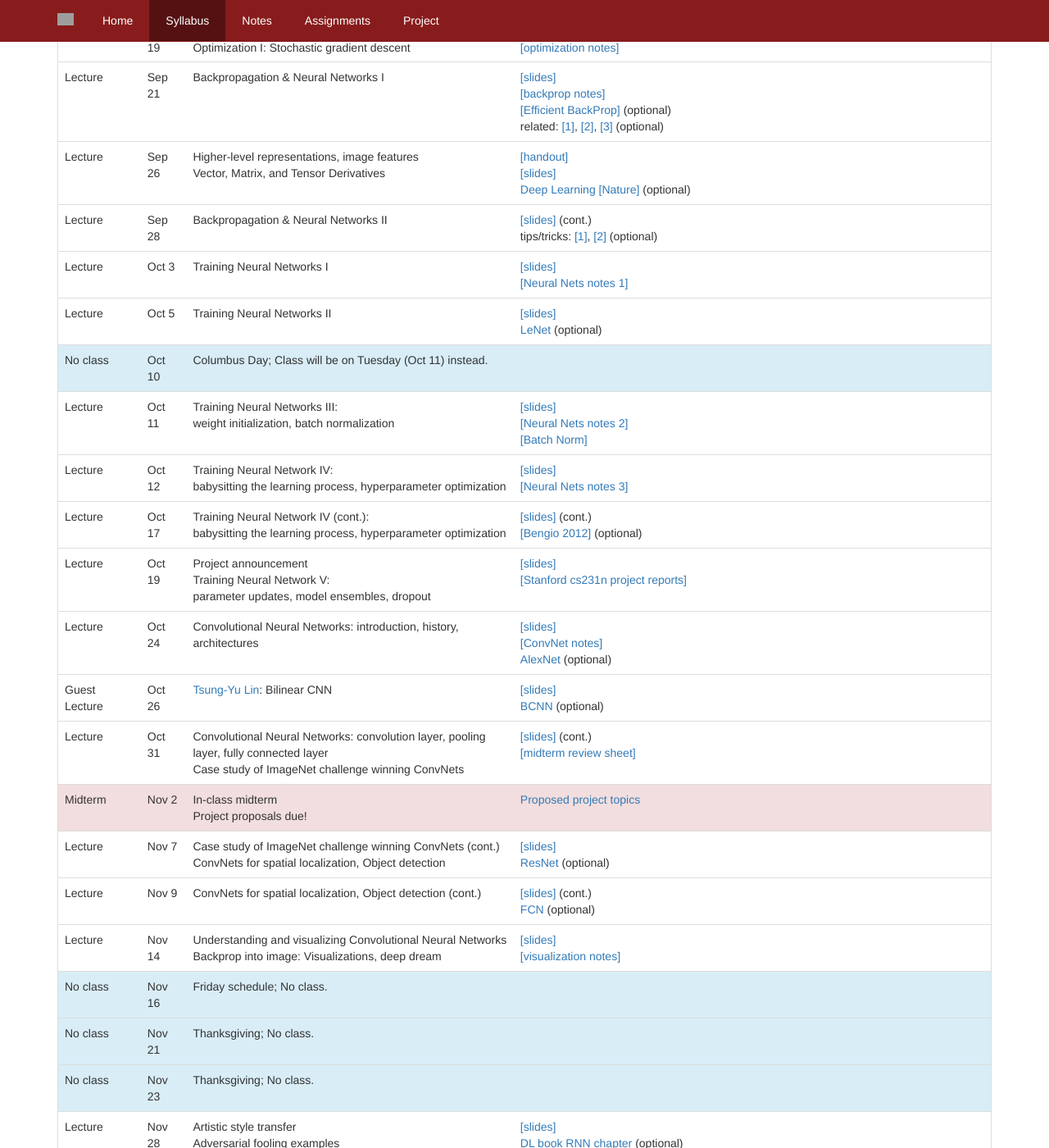
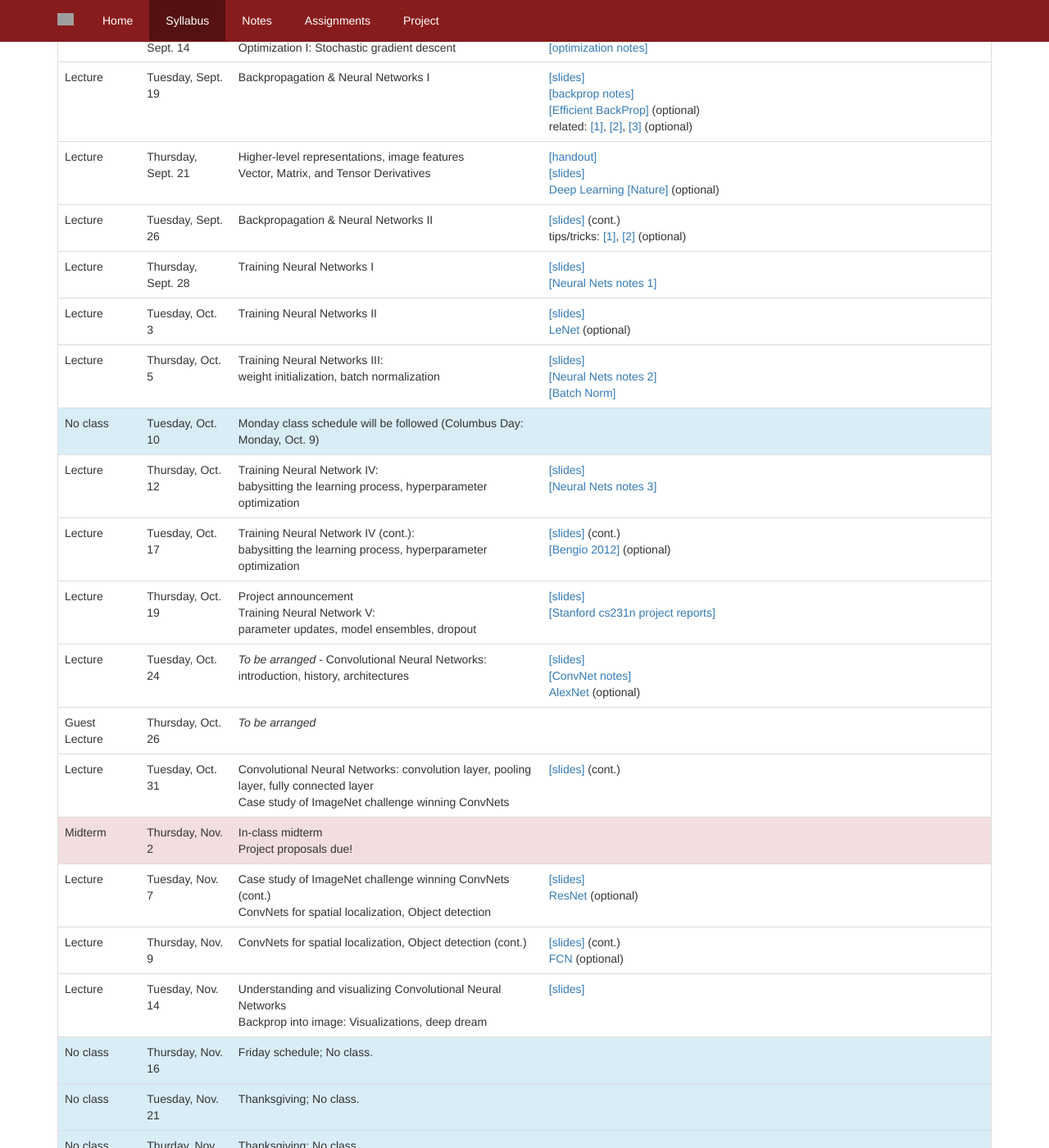
Before and after one commit to compsci682/compsci682.github.io, a Jekyll site: the page syllabus.html, which Jekyll copies as it is, in a window 1280 px wide and 1400 px high, scrolled down 495 px. Shown: the whole window at 82% size. Built offline with Jekyll 4.4.1, drawn with Linux system fonts in a browser that asks for light colours; some of the changed text lies outside the part shown; grey boxes are pictures that could not be loaded.

Commit message:
changed style of lecture date, adding to be arranged, removing link to midterm summary, removing link to old class projects

```diff
--- a/syllabus.html
+++ b/syllabus.html
@@ -84,7 +84,7 @@
   </tr>
   <tr>
     <td>Lecture</td>
-    <td>Sep 7</td>
+    <td>Tuesday, Sept. 5</td>
     <td>Intro to Deep Learning, historical context.</td>
     <td>
 	<a href="https://docs.google.com/presentation/d/1l6VCpuOA1AlJAjZ-6tsGRd-YTojxMaRVPCYI2sWe3Dg/edit?usp=sharing">[slides]</a><br>
@@ -94,7 +94,7 @@
   </tr>
   <tr>
     <td>Lecture</td>
-    <td>Sep 12</td>
+    <td>Thursday, Sept. 7</td>
     <td>Image classification and the data-driven approach <br> k-nearest neighbor <br> Linear classification I</td>
     <td>
     <a href="https://docs.google.com/presentation/d/10vfD1Q9wfZcVUU_uG5uhdnbnk5nocRz__B5AoHxWNlI/edit?usp=sharing">[slides]</a><br>
@@ -104,7 +104,7 @@
   </tr>
   <tr>
     <td>Lecture</td>
-    <td>Sep 14</td>
+    <td>Tuesday, Sept. 12</td>
     <td>
      Linear classification II<br>
     </td>
@@ -115,7 +115,7 @@
   </tr>
   <tr>
     <td>Lecture</td>
-    <td>Sep 19</td>
+    <td>Thursday, Sept. 14</td>
     <td>
         Loss functions<br>
         Optimization I: Stochastic gradient descent
@@ -128,7 +128,7 @@
   <tr>
   <tr>
     <td>Lecture</td>
-    <td>Sep 21</td>
+    <td>Tuesday, Sept. 19</td>
     <td>
         Backpropagation &amp; Neural Networks I
     </td>
@@ -141,7 +141,7 @@
   </tr>
   <tr>
     <td>Lecture</td>
-    <td>Sep 26</td>
+    <td>Thursday, Sept. 21</td>
     <td>
         Higher-level representations, image features<br>
         Vector, Matrix, and Tensor Derivatives
@@ -154,7 +154,7 @@
   </tr>
   <tr>
     <td>Lecture</td>
-    <td>Sep 28</td>
+    <td>Tuesday, Sept. 26</td>
     <td>
         Backpropagation &amp; Neural Networks II
     </td>
@@ -168,7 +168,7 @@
   </tr>
   <tr>
     <td>Lecture</td>
-    <td>Oct 3</td>
+    <td>Thursday, Sept. 28</td>
     <td>
         Training Neural Networks I
     </td>
@@ -179,7 +179,7 @@
   </tr>
   <tr>
     <td>Lecture</td>
-    <td>Oct 5</td>
+    <td>Tuesday, Oct. 3</td>
     <td>
         Training Neural Networks II
     </td>
@@ -188,15 +188,9 @@
       <a href="http://yann.lecun.com/exdb/publis/pdf/lecun-98.pdf">LeNet</a> (optional)
     </td>
   </tr>
-  <tr class="info">
-    <td>No class</td>
-    <td>Oct 10</td>
-    <td>Columbus Day; Class will be on Tuesday (Oct 11) instead.</td>
-    <td></td>
-  </tr>
-  <tr>
+ <tr>
     <td>Lecture</td>
-    <td>Oct 11</td>
+    <td>Thursday, Oct. 5</td>
     <td>
         Training Neural Networks III: <br>
         weight initialization, batch normalization
@@ -207,9 +201,15 @@
         <a href="https://arxiv.org/abs/1502.03167">[Batch Norm]</a><br>
     </td>
   </tr>
+  <tr class="info">
+    <td>No class</td>
+    <td>Tuesday, Oct. 10</td>
+    <td>Monday class schedule will be followed (Columbus Day: Monday, Oct. 9)</td>
+    <td></td>
+  </tr>
   <tr>
     <td>Lecture</td>
-    <td>Oct 12</td>
+    <td>Thursday, Oct. 12</td>
     <td>
         Training Neural Network IV: <br>
         babysitting the learning process, hyperparameter optimization
@@ -221,7 +221,7 @@
   </tr>
   <tr>
     <td>Lecture</td>
-    <td>Oct 17</td>
+    <td>Tuesday, Oct. 17</td>
     <td>
         Training Neural Network IV (cont.): <br>
         babysitting the learning process, hyperparameter optimization
@@ -233,7 +233,7 @@
   </tr>
   <tr>
     <td>Lecture</td>
-    <td>Oct 19</td>
+    <td>Thursday, Oct. 19</td>
     <td>
         Project announcement <br>
         Training Neural Network V: <br>
@@ -246,9 +246,9 @@
   </tr>
   <tr>
     <td>Lecture</td>
-    <td>Oct 24</td>
+    <td>Tuesday, Oct. 24</td>
     <td>
-      Convolutional Neural Networks: introduction, history, architectures
+      <i>To be arranged</i> - Convolutional Neural Networks: introduction, history, architectures
     </td>
     <td>
         <a href="https://docs.google.com/presentation/d/1mijEyEIKPj8rhfb_CLLs45ZAVGzx_c-7mMiDynCiSE4/edit?usp=sharing">[slides]</a><br>
@@ -258,40 +258,39 @@
   </tr>
   <tr>
     <td>Guest Lecture</td>
-    <td>Oct 26</td>
-    <td> <a href="https://people.cs.umass.edu/~tsungyulin/">Tsung-Yu Lin</a>: Bilinear CNN
+    <td>Thursday, Oct. 26</td>
+    <td> <i>To be arranged</i>
     </td>
     <td>
-        <a href="https://drive.google.com/file/d/0B-0OtUj_Gj7nOHVNSjJ3OVFCdUU/view?usp=sharing">[slides]</a><br>
-        <a href="https://arxiv.org/abs/1504.07889">BCNN</a> (optional)
+
     </td>
   </tr>
   <tr>
     <td>Lecture</td>
-    <td>Oct 31</td>
+    <td>Tuesday, Oct. 31</td>
     <td>
         Convolutional Neural Networks: convolution layer, pooling layer, fully connected layer <br>
         Case study of ImageNet challenge winning ConvNets
    </td>
     <td>
         <a href="https://docs.google.com/presentation/d/1mijEyEIKPj8rhfb_CLLs45ZAVGzx_c-7mMiDynCiSE4/edit?usp=sharing">[slides]</a> (cont.)<br>
-        <a href="https://drive.google.com/file/d/0B-0OtUj_Gj7namdSdDZsVXdnLTl6YWlJaTdkODc2eWZMT1Nv/view?usp=sharing">[midterm review sheet]</a>
+        <!--<a href="https://drive.google.com/file/d/0B-0OtUj_Gj7namdSdDZsVXdnLTl6YWlJaTdkODc2eWZMT1Nv/view?usp=sharing">[midterm review sheet]</a>-->
     </td>
   </tr>
   <tr class="danger">
     <td>Midterm</td>
-    <td>Nov 2</td>
+    <td>Thursday, Nov. 2</td>
     <td>
         In-class midterm<br>
         Project proposals due!
     </td>
     <td>
-        <a href="https://docs.google.com/spreadsheets/d/1X8A8FrB0T6zfT6-xekzqrVK3h67jf78mUQUP52ogxKw/edit?usp=sharing">Proposed project topics</a>
+        <!--<a href="https://docs.google.com/spreadsheets/d/1X8A8FrB0T6zfT6-xekzqrVK3h67jf78mUQUP52ogxKw/edit?usp=sharing">Proposed project topics</a>-->
     </td>
   </tr>
   <tr>
     <td>Lecture</td>
-    <td>Nov 7</td>
+    <td>Tuesday, Nov. 7</td>
     <td>
         Case study of ImageNet challenge winning ConvNets (cont.) <br>
         ConvNets for spatial localization, Object detection
@@ -303,7 +302,7 @@
   </tr>
   <tr>
     <td>Lecture</td>
-    <td>Nov 9</td>
+    <td>Thursday, Nov. 9</td>
     <td>
       ConvNets for spatial localization, Object detection (cont.)
     </td>
@@ -314,19 +313,19 @@
   </tr>
   <tr>
     <td>Lecture</td>
-    <td>Nov 14</td>
+    <td>Tuesday, Nov. 14</td>
     <td>
       Understanding and visualizing Convolutional Neural Networks<br>
       Backprop into image: Visualizations, deep dream
     </td>
     <td>
         <a href="https://docs.google.com/presentation/d/16VDgX6BwCkJvsJOxKAcjFFbnfWb3A2069gyGOwHWSXY/edit?usp=sharing">[slides]</a><br>
-        <a href="notes/understanding-cnn/">[visualization notes]</a>
+        <!--<a href="notes/understanding-cnn/">[visualization notes]</a> -->
     </td>
   </tr>
   <tr class="info">
     <td>No class</td>
-    <td>Nov 16</td>
+    <td>Thursday, Nov. 16</td>
     <td>
       Friday schedule; No class.
     </td>
@@ -335,7 +334,7 @@
   </tr>
   <tr class="info">
     <td>No class</td>
-    <td>Nov 21</td>
+    <td>Tuesday, Nov. 21</td>
     <td>
       Thanksgiving; No class.
     </td>
@@ -353,7 +352,7 @@
   </tr>
   <tr>
     <td>Lecture</td>
-    <td>Nov 28</td>
+    <td>Tuesday, Nov. 28</td>
     <td>
       Artistic style transfer<br>
       Adversarial fooling examples<br>
@@ -367,7 +366,7 @@
   </tr>
   <tr>
     <td>Lecture</td>
-    <td>Nov 30</td>
+    <td>Thursday, Nov. 30</td>
     <td>
       Recurrent Neural Networks (RNN) (cont.) <br>
       Long Short Term Memory (LSTM)
@@ -379,7 +378,7 @@
   </tr>
   <tr>
     <td>Lecture</td>
-    <td>Dec 5</td>
+    <td>Tuesday, Dec. 5</td>
     <td>
         Long Short Term Memory (LSTM) (cont.)
     </td>
@@ -390,7 +389,7 @@
   </tr>
   <tr>
     <td>Lecture</td>
-    <td>Dec 7</td>
+    <td>Thursday, Dec. 7</td>
     <td>
       Training ConvNets in practice
     </td>
@@ -400,7 +399,7 @@
   </tr>
   <tr>
     <td>Lecture</td>
-    <td>Dec 12</td>
+    <td>Tuesday, Dec. 12</td>
     <td>
       Additional topics in Stanford cs231n <br>
       Societal implications of AI
@@ -412,9 +411,9 @@
   </tr>
   <tr class="danger">
     <td>Presentation</td>
-    <td>Dec 14</td>
+    <td>Thursday, Dec. 14</td>
     <td>
-      Poster presentations at room 150/151
+      Poster presentations
     </td>
     <td>
         <a href="https://docs.google.com/spreadsheets/d/1X8A8FrB0T6zfT6-xekzqrVK3h67jf78mUQUP52ogxKw/edit?usp=sharing">schedule</a>
```
Also changed, not shown: other parts of syllabus.html (+1 -1 lines).
